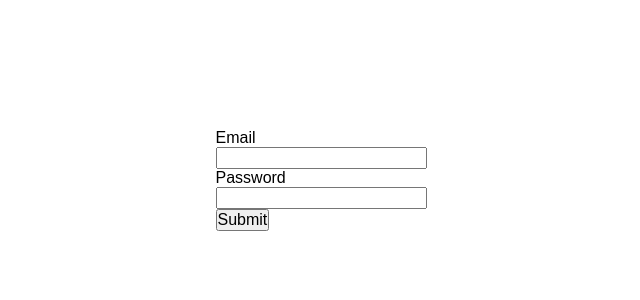
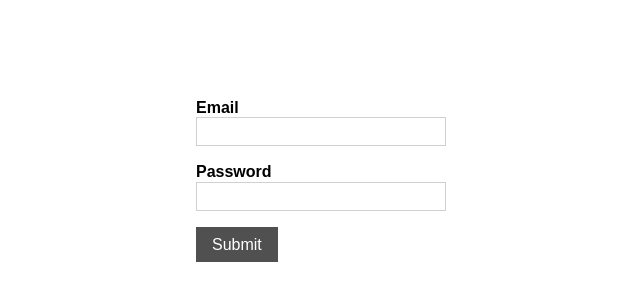
Before and after one commit to enijar/headless-cms-frontend, a React app: page /#/login in a window 1280 px wide. Shown: the part 220-520 px from the top of the page, without its empty margins (319-959 px from the left). Built offline with nearby package versions, Linux system fonts and the light colour scheme.

Commit message:
Added form styling to login page

```diff
--- a/src/app/components/Button.js
+++ b/src/app/components/Button.js
@@ -5,15 +5,21 @@ export default class Button extends Component {
   static propTypes = {
     className: PropTypes.string,
     type: PropTypes.oneOf(['button', 'submit']),
+    mode: PropTypes.oneOf(['default', 'primary', 'danger']),
   };
 
   static defaultProps = {
     className: '',
+    mode: 'default',
   };
 
   render () {
     return (
-      <button {...this.props} className={`Button ${this.props.className}`} type={this.props.type}>
+      <button
+        {...this.props}
+        className={`Button Button--${this.props.mode} ${this.props.className}`}
+        type={this.props.type}
+      >
         {this.props.children}
       </button>
     );
--- a/src/app/components/Form/index.js
+++ b/src/app/components/Form/index.js
@@ -33,7 +33,7 @@ export default class Form extends Component {
   render () {
     return (
       <FormContextProvider onChange={this.#handleChange} data={this.props.data}>
-        <form onSubmit={this.#handleSubmit}>
+        <form className="Form" onSubmit={this.#handleSubmit}>
           {this.props.children}
         </form>
       </FormContextProvider>
--- a/src/index.scss
+++ b/src/index.scss
@@ -4,4 +4,5 @@
 @import "style/components/Screen";
 @import "style/components/Loading";
 @import "style/components/Form";
+@import "style/components/Button";
 @import "style/screens/LoginScreen";
--- /dev/null
+++ b/src/style/components/Button.scss
@@ -0,0 +1,31 @@
+.Button {
+  border: none;
+  color: #fff;
+  padding: 0.5em 1em;
+  cursor: pointer;
+
+  &:focus {
+    outline: none;
+  }
+
+  &--default {
+    background-color: $color-default;
+    &:hover {
+      background-color: lighten($color-default, 15%);
+    }
+  }
+
+  &--primary {
+    background-color: $color-primary;
+    &:hover {
+      background-color: lighten($color-primary, 15%);
+    }
+  }
+
+  &--danger {
+    background-color: $color-danger;
+    &:hover {
+      background-color: lighten($color-danger, 15%);
+    }
+  }
+}
--- a/src/style/components/Form.scss
+++ b/src/style/components/Form.scss
@@ -1,15 +1,23 @@
 .Form {
-  //
+  width: 100%;
+  max-width: 600px;
 
   &__group {
-    //
+    margin-bottom: 1em;
   }
 
   &__label {
-    //
+    font-weight: bold;
   }
 
-  &__input {
-    //
+  &__input input {
+    width: 100%;
+    border: 1px solid lighten($color-default, 50%);
+    padding: 0.25em 0.5em;
+
+    &:focus {
+      outline: none;
+      border: 1px solid lighten($color-default, 25%);
+    }
   }
 }
--- a/src/style/components/Loading.scss
+++ b/src/style/components/Loading.scss
@@ -5,5 +5,8 @@
   position: absolute;
   top: 0;
   left: 0;
+  width: 100vw;
+  height: 100vh;
   z-index: $z-index-loading;
+  background-color: rgba(255, 255, 255, 0.6);
 }
--- a/src/style/components/Screen.scss
+++ b/src/style/components/Screen.scss
@@ -1,4 +1,5 @@
 .Screen {
   height: 100%;
   overflow: auto;
+  padding: 1em;
 }
--- a/src/style/core/layout.scss
+++ b/src/style/core/layout.scss
@@ -4,6 +4,7 @@
   padding: 0;
   font-family: $font-primary;
   font-size: 1rem;
+  line-height: 1.2;
 }
 
 html {
--- a/src/style/core/vars.scss
+++ b/src/style/core/vars.scss
@@ -1,3 +1,6 @@
 $font-primary: Arial, sans-serif;
 $root-size: 16px;
 $z-index-loading: 1;
+$color-default: #505050;
+$color-primary: #1685ff;
+$color-danger: #ff442a;
--- a/src/style/screens/LoginScreen.scss
+++ b/src/style/screens/LoginScreen.scss
@@ -1,5 +1,9 @@
 .Screen--Login {
   display: flex;
   align-items: center;
-  justify-content: center;
+
+  .Form {
+    max-width: 250px;
+    margin: auto;
+  }
 }
```
